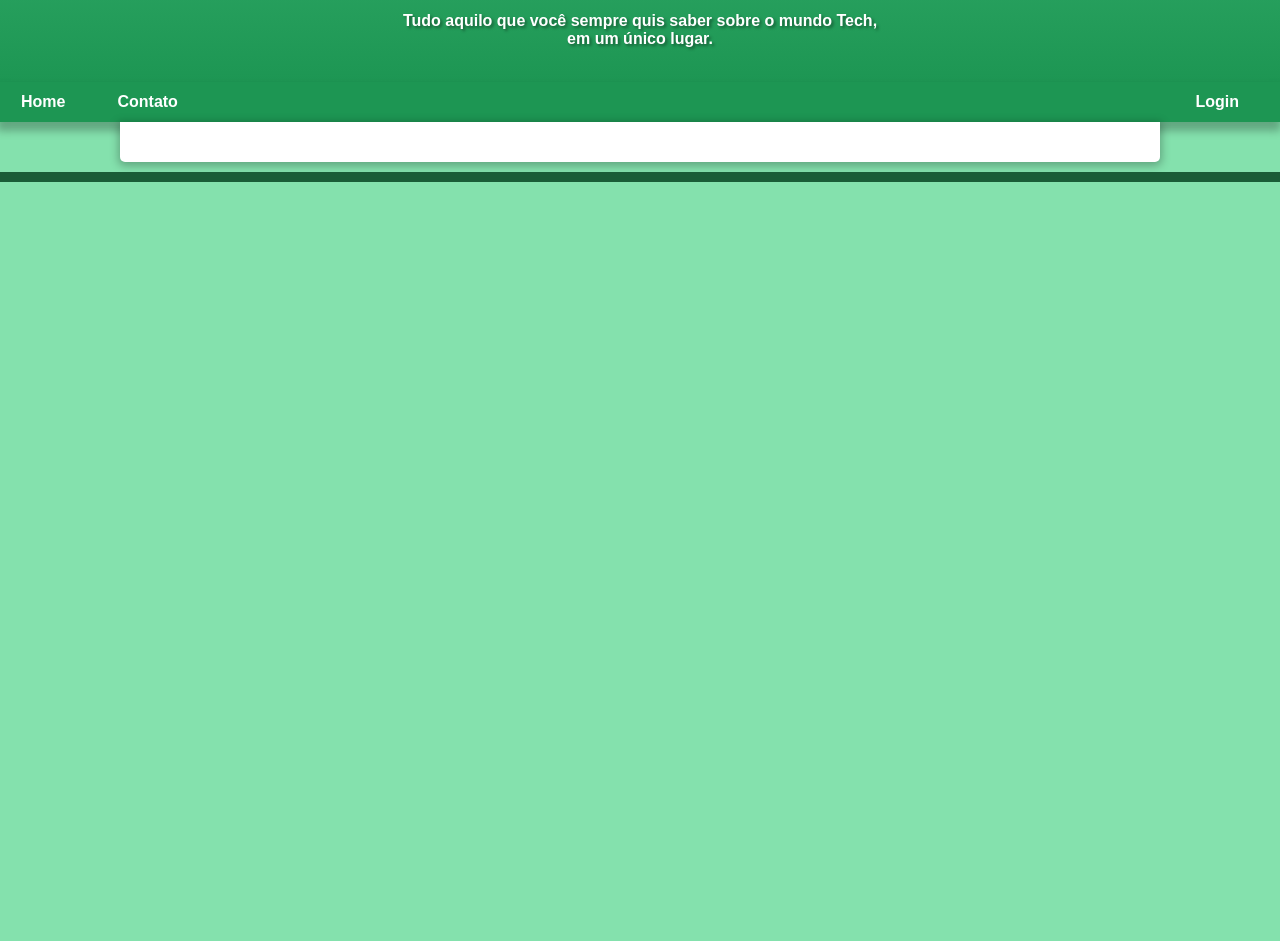
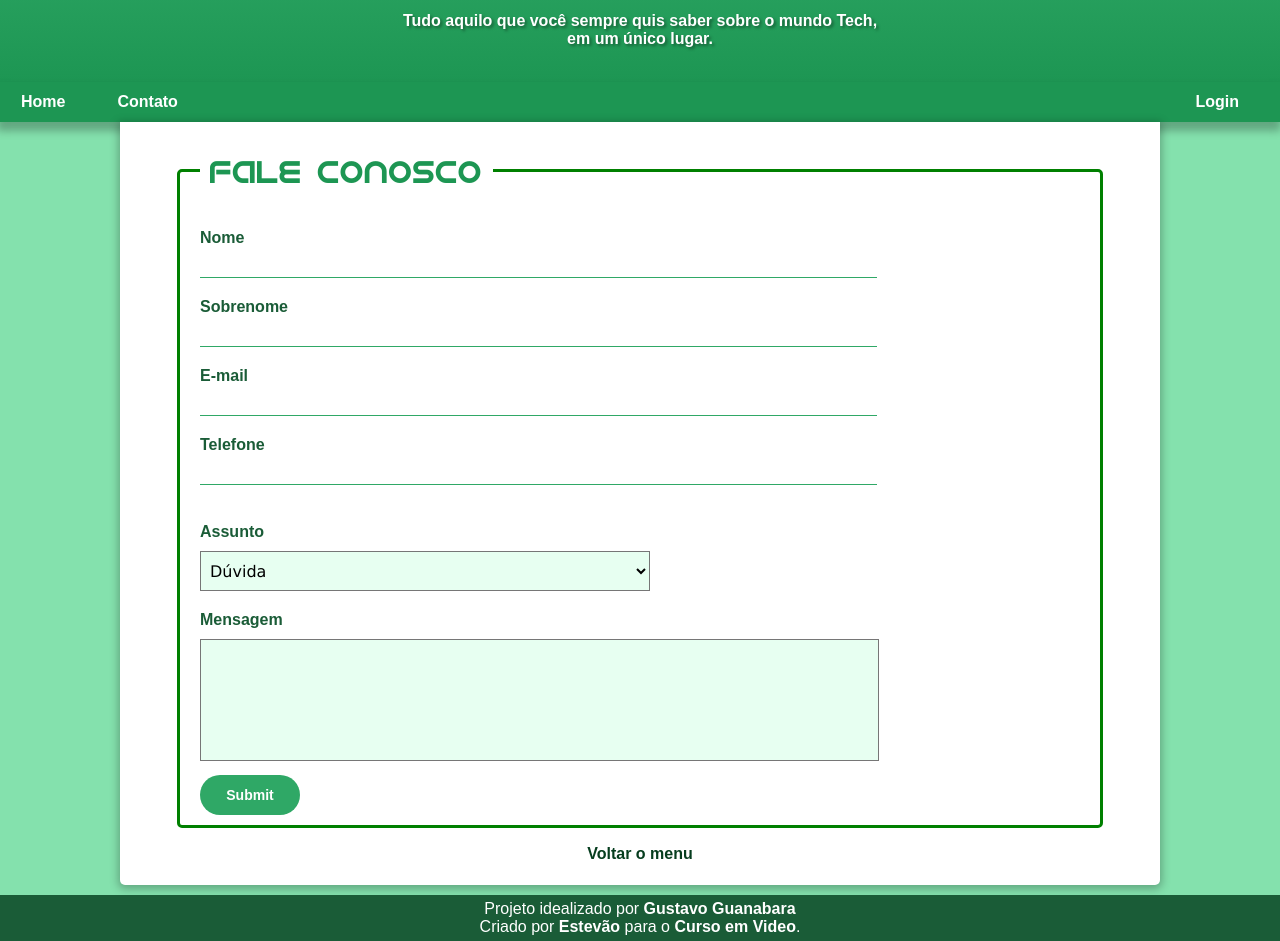
Before and after one commit to estevaopolli/projeto-android, a plain HTML site: page pages/contato.html in a window 1280 px wide. Shown: the part 88-1029 px from the top of the page. Before the commit the page ends 800 px from the top, so only its background shows below. Drawn offline with Linux system fonts and the light colour scheme.

Commit message:
Criei a página contato

```diff
--- a/pages/contato.html
+++ b/pages/contato.html
@@ -6,6 +6,10 @@
     <meta name="viewport" content="width=device-width, initial-scale=1.0">
     <title>Contato</title>
     <link rel="stylesheet" href="../styles/style.css">
+    <link rel="shortcut icon" href="../site_android/imagens/favicon.ico" type="image/x-icon">
+    <style>
+
+    </style>
 </head>
 <body>
     <header>
@@ -18,10 +22,45 @@
         <a href="manutencao.html" class="btnlogin">Login</a>
     </nav>
     <main>
-
+        <form action="">
+            <fieldset class="formBorder">
+                <legend class="formTitle">Fale Conosco</legend>
+                    <div>
+                        <label for="name" class="formLabel">Nome</label><br>
+                        <input type="text" id="name" class="formInput" required>
+                    </div>
+                    <div>
+                        <label for="surname" class="formLabel">Sobrenome</label><br>
+                        <input type="text" id="surname" class="formInput" required>
+                    </div>
+                    <div>
+                        <label for="email" class="formLabel">E-mail</label><br>
+                        <input type="email" id="email" class="formInput" required>
+                    </div>
+                    <div>
+                        <label for="phone" class="formLabel">Telefone</label><br>
+                        <input type="tel" id="phone" class="formInput" required>
+                    </div><br>
+                    <div>
+                        <label for="topic" class="formLabel">Assunto</label><br>
+                        <select name="topic" id="topic" class="formSelect" required>
+                            <option value="duvida">Dúvida</option>
+                            <option value="sugestao">Sugestão</option>
+                            <option value="problema">Problema</option>
+                        </select>
+                    </div>
+                    <div>
+                        <label for="Mensagem" class="formLabel">Mensagem</label><br>
+                        <textarea name="Mensagem" id="Mensagem" class="formText" required></textarea>
+                    </div>
+                    <input type="submit" class="formBtn">
+            </fieldset>
+        </form>
+        <div class="backFather"><a href="../index.html" class="backChildren">Voltar o menu</a></div>
     </main>
     <footer>
-
+        <p>Projeto idealizado por <a href="https://github.com/gustavoguanabara" target="_blanck">Gustavo Guanabara</a></p>
+        <p>Criado por <a href="https://github.com/estevaopolli" target="_blank">Estevão</a> para o <a href="https://youtube.com/cursoemvideo" target="_blank">Curso em Video</a>.</p>
     </footer>
 </body>
 </html>
--- a/styles/style.css
+++ b/styles/style.css
@@ -6,7 +6,8 @@
     font-style: normal;
 }
 
-@import url('https://fonts.googleapis.com/css2?family=Bebas+Neue&display=swap');
+@import url('https://fonts.googleapis.com/css2?family=Radio+Canada:wght@300;400;500;600;700&display=swap');
+@import url('https://fonts.googleapis.com/css2?family=Asap:ital,wght@0,400;0,500;1,400&display=swap');
 
 :root{
     --cor0: #84E1AD;
@@ -17,7 +18,7 @@
     --cor5: #063d1e;
 
     --fonte-padrao: Arial, Verdana, Helvetica, sans-serif;
-    --fonte-destaque: "Bebas Neue", cursive;
+    --font-destaque: 'Radio Canada', sans-serif;
     --fonte-android: "idroid", cursive;
 
 }
@@ -247,8 +248,99 @@ footer a:hover{
     display: block;
 }
 
-.back{
-    display: flex;
-    justify-content: center;
+.backFather{
+    text-align: center;
+}
+.backChildren{
     background-color: white;
+    display: inline-block;
+    width: auto;
 }
+
+.formBorder{
+    border: 3px solid green;
+    padding: 10px;
+    border-radius: 5px;
+    margin: auto;
+    max-width: 900px;
+    min-width: 300px;
+    padding: 10px 0px 10px 20px;
+    margin-bottom: 15px;
+}
+
+.formBorder div{
+    margin-top: 10px;
+}
+
+.formTitle{
+    font-family: var(--fonte-android);
+    font-size: 2em;
+    color: var(--cor3);
+    border-radius: 10px;
+    padding: 10px;
+}
+
+.formLabel{
+    font-family: var(--font-destaque);
+    color: var(--cor4);
+    font-weight: bold;
+    display: inline-block;
+    text-align: right;
+    margin-top: 10px;
+}
+
+.formInput{
+    font-family: var(--font-destaque);
+    padding-left: 2px;
+    font-size: 14px;
+    width: 75%;
+    height: 30px;
+    border: none;
+    border-bottom: 1px solid var(--cor2);
+    outline: none;
+    background: none;
+}
+
+.formSelect{
+    font-family: 'Lucida Sans', 'Lucida Sans Regular', 'Lucida Grande', 'Lucida Sans Unicode', Geneva, Verdana, sans-serif;
+    font-size: 1em;
+    margin-top: 10px;
+    width: 50%;
+    height: 40px;
+    padding-left: 5px;
+    background-color: #bdffda5e;
+    outline: none;
+}
+
+.formText{
+    resize: none;
+    width: 73%;
+    height: 100px;
+    outline: none;
+    background-color: #bdffda5e;
+    padding: 10px;
+    font-size: 15px;
+    margin-top: 10px;
+    font-family: Arial, Helvetica, sans-serif;
+}
+
+.formBtn{
+    width: 100px;
+    height: 40px;
+    font-size: 14px;
+    border: none;
+    cursor: pointer;
+    background-color: #2fa866;
+    border-radius: 30px;
+    color: white;
+    text-decoration: none;
+    font-family: Arial, Helvetica, sans-serif;
+    font-weight: bolder;
+    padding: 10px 20px;
+    margin-top: 10px;
+    }
+
+.formBtn:hover{
+    transition: 0.2s;
+    background-color: #268852;
+}
```
Also changed, not shown: pages/curiosidades/androidsurgimento.html (+1 -1 lines).
